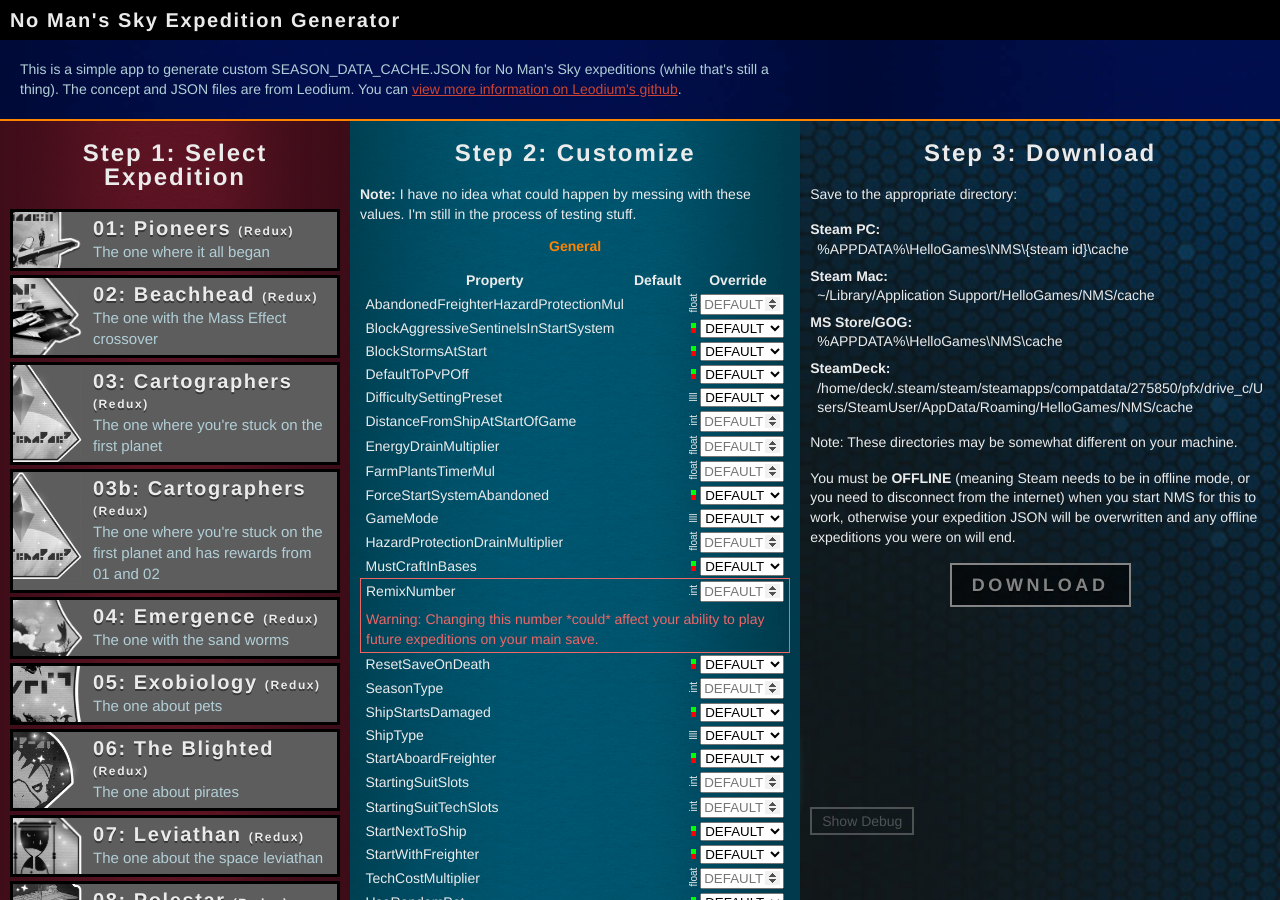
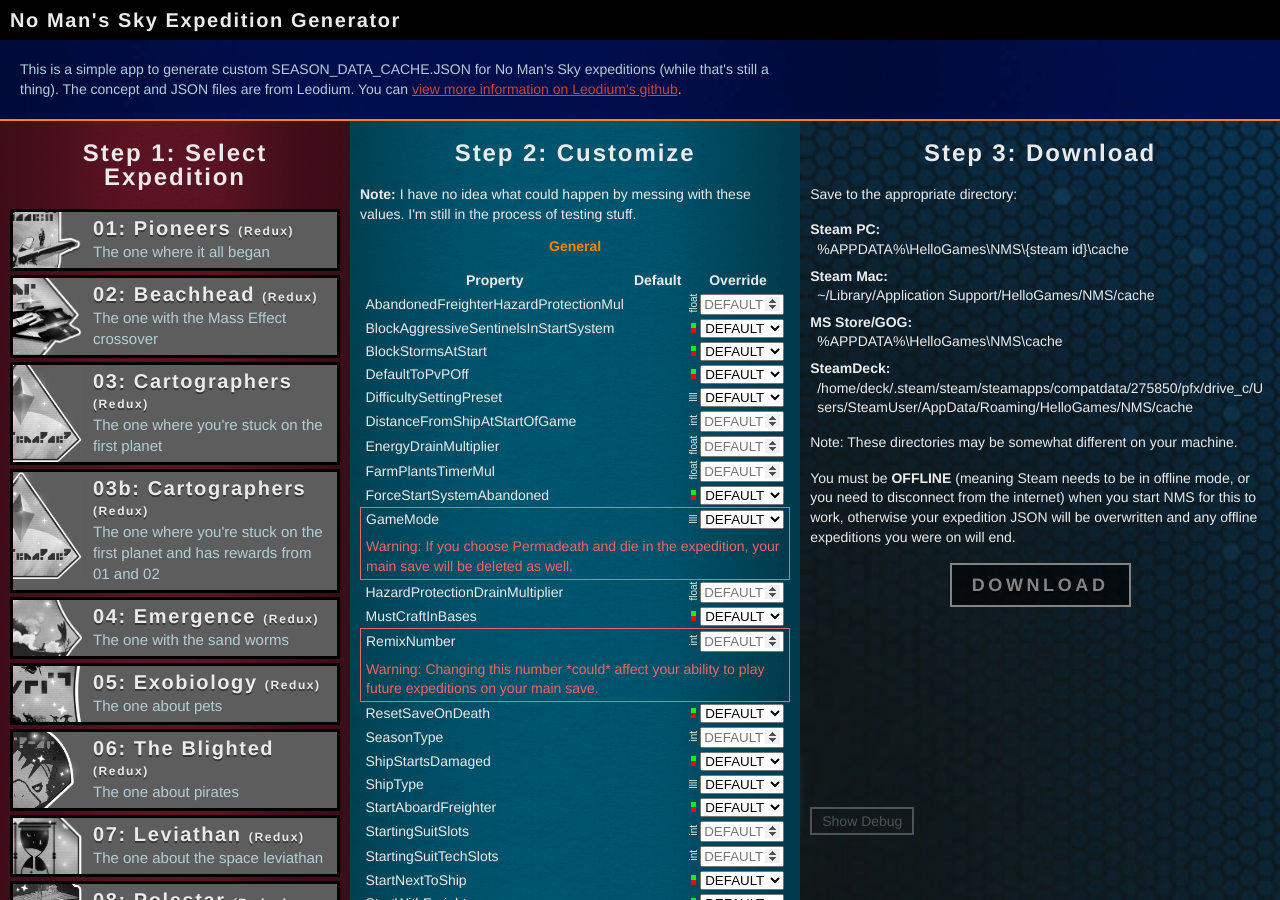
Before and after one commit to cwmonkey/nms-expeditions, a Jekyll site: the page built from index.html, in a window 1280 px wide and 900 px high. Built offline with Jekyll 4.4.1, drawn with Linux system fonts in a browser that asks for light colours; some web fonts are replaced.

Commit message:
Adding permadeath warning

```diff
--- a/_data/customizations.yml
+++ b/_data/customizations.yml
@@ -23,6 +23,7 @@
    - prop: GameMode
      subprop: PresetGameMode
      type: DifficultyPresetType
+     warning: If you choose Permadeath and die in the expedition, your main save will be deleted as well.
    - prop: HazardProtectionDrainMultiplier
      type: float
    - prop: MustCraftInBases
```
